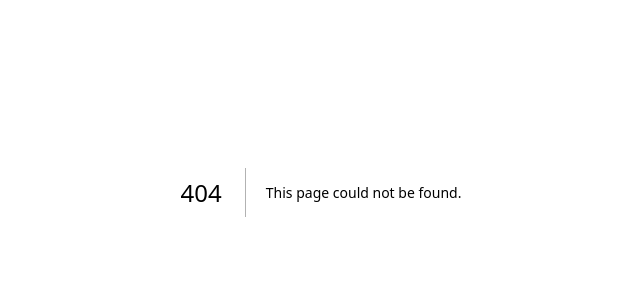
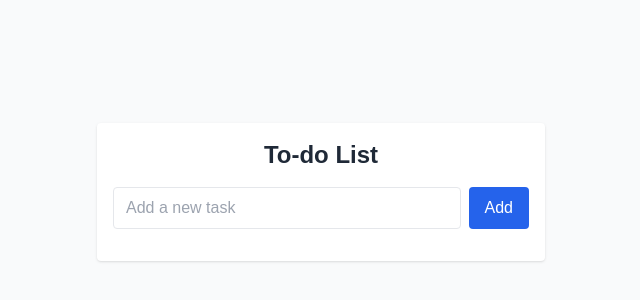
Before and after one commit to Taahh/ACM-Wkshp-Fall-2024, a Next.js app in the folder workshop-fall/: page /todo in a window 1280 px wide. Before the commit this address had no page. Shown: the part 208-508 px from the top of the page, without its empty margins (319-959 px from the left). Built offline with nearby package versions, Linux system fonts and the light colour scheme.

Commit message:
Todo page

```diff
--- a/workshop-fall/src/app/page.tsx
+++ b/workshop-fall/src/app/page.tsx
@@ -8,6 +8,11 @@ const Home = () => {
         <p className="mt-4 text-2xl text-gray-600">
           To-do List App
         </p>
+        <ul className="text-black">
+          <li>Test</li>
+          <li>Test</li>
+          <li>Test</li>
+        </ul>
       </div>
     </div>
   );
--- /dev/null
+++ b/workshop-fall/src/app/todo/page.tsx
@@ -0,0 +1,66 @@
+'use client'
+import { useState } from 'react';
+
+export default function TodoList() {
+  const [todos, setTodos] = useState([]);
+  const [newTodo, setNewTodo] = useState('');
+
+  // Function to add a new todo item
+  const addTodo = () => {
+    if (newTodo.trim() !== '') {
+      setTodos([...todos, newTodo.trim()]);
+      setNewTodo('');
+    }
+  };
+
+  // Function to remove a todo item by index
+  const removeTodo = (index: number) => {
+    setTodos(todos.filter((_, i) => i !== index));
+  };
+
+  return (
+    <div className="flex items-center justify-center min-h-screen bg-gray-50">
+      <div className="w-full max-w-md p-4 bg-white rounded shadow">
+        <h1 className="text-2xl font-bold text-gray-800 mb-4 text-center">
+          To-do List
+        </h1>
+        <div className="flex mb-4">
+          <input
+            type="text"
+            className="flex-grow px-3 py-2 mr-2 border rounded text-gray-800"
+            placeholder="Add a new task"
+            value={newTodo}
+            onChange={(e) => setNewTodo(e.target.value)}
+            onKeyPress={(e) => {
+              if (e.key === 'Enter') {
+                addTodo();
+              }
+            }}
+          />
+          <button
+            onClick={addTodo}
+            className="px-4 py-2 bg-blue-600 text-white rounded hover:bg-blue-700"
+          >
+            Add
+          </button>
+        </div>
+        <ul className="space-y-2">
+          {todos.map((todo, index) => (
+            <li
+              key={index}
+              className="flex justify-between items-center px-3 py-2 bg-gray-100 rounded text-gray-800"
+            >
+              <span>{todo}</span>
+              <button
+                onClick={() => removeTodo(index)}
+                className="text-red-500 hover:text-red-700"
+              >
+                &times;
+              </button>
+            </li>
+          ))}
+        </ul>
+      </div>
+    </div>
+  );
+}
```
